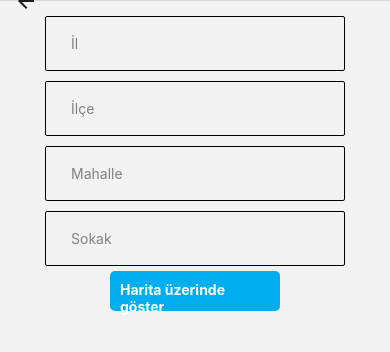
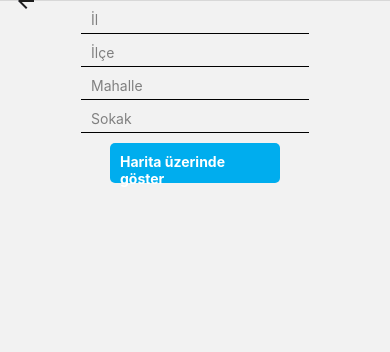
Before and after one commit to neslihanulpnr/movita, a React Native app: screen /Settings in a window 390 px wide. Shown: the top 352 px of the page. Built offline with nearby package versions, Linux system fonts and the light colour scheme.

Commit message:
settings-seferler

```diff
--- a/screens/Seferler.js
+++ b/screens/Seferler.js
@@ -1,14 +1,12 @@
 import React, { useEffect, useState } from 'react';
 import { View, Text, StyleSheet, ScrollView, ActivityIndicator, TouchableOpacity } from 'react-native';
 import moment from "moment";
-import { useNavigation } from '@react-navigation/native';
 
 export const Seferler = ({ data }) => {
   const [userData, setUserData] = useState([]);
   const [loading, setLoading] = useState(true);
   const [matchingDays, setMatchingDays] = useState([]);
   const [matchingIndexes, setMatchingIndexes] = useState([]);
-  const navigation = useNavigation();
 
   useEffect(() => {
     const fetchData = async () => {
@@ -88,12 +86,8 @@ export const Seferler = ({ data }) => {
   };
 
   const handleRoutePress = (index) => {
-    // Tıklanan günün uygun indeksi var mı kontrol et
     if (matchingIndexes.includes(index)) {
-      // Eğer uygun indeks bulunduysa, harita sayfasına git
-      navigation.navigate('Map', { data: userData[index], selectedRowIndex: index });
     } else {
-      // Uygun indeks bulunamazsa kullanıcıya bir mesaj gösterebilirsiniz
       console.log("Uygun sefer bulunamadı.");
     }
   };
--- a/screens/Settings.js
+++ b/screens/Settings.js
@@ -1,65 +1,110 @@
 import React, { useState } from "react";
-import { View, StyleSheet, TouchableOpacity, Text } from "react-native";
+import { View, StyleSheet, TouchableOpacity, Text, Keyboard } from "react-native";
 import { TextInput } from "react-native-gesture-handler";
 import MapView, { Marker } from "react-native-maps";
 
-export const Settings = () => {
-  const [ilValue, setIlValue] = useState("");
-  const [ilceValue, setIlceValue] = useState("");
-  const [mahalleValue, setMahalleValue] = useState("");
-  const [sokakValue, setSokakValue] = useState("");
+export const Settings = ({data}) => {
+  const [adress, setAdress] = useState({"il":"", "ilce":"","mahalle":"","sokak":""});
   const [showMap, setShowMap] = useState(false);
+  const [location, setLocation] = useState(null);
+  const [coordinates, setCoordinates] = useState([]);
+  const [dragAdress,setDragAdress]=useState()
 
-  const logEnteredInformation = () => {
-    console.log("Girilen Bilgiler:");
-    console.log("İl:", ilValue);
-    console.log("İlçe:", ilceValue);
-    console.log("Mahalle:", mahalleValue);
-    console.log("Sokak:", sokakValue);
+  const logEnteredInformation = async () => {
+    try {
+      console.log(adress);
+      Keyboard.dismiss();
+      setShowMap(true);
 
-    setShowMap(true);
+      // Adres bilgilerini kullanarak koordinatları al
+      const location = await getLocationFromAddress(
+        `${adress.mahalle} ${adress.sokak} ${adress.ilce} ${adress.il}`
+      );
+
+      setLocation(location);
+
+      // Rota için durakları belirle (örnekte sabit bir dizi kullanıldı)
+      const stops = [
+        { latitude: location.latitude + 0.01, longitude: location.longitude + 0.01 },
+        { latitude: location.latitude - 0.01, longitude: location.longitude - 0.01 },
+      ];
+      setCoordinates([location, ...stops]);
+    } catch (error) {
+      console.error("logEnteredInformation Hata:", error);
+    }
+  };
+
+  const getLocationFromAddress = async (address) => {
+    try {
+      const apiKey = "AIzaSyBxChzeUAytU-FcR8EkvX508ZXbbvpqDjw";
+      const response = await fetch(
+        `https://maps.googleapis.com/maps/api/geocode/json?address=${encodeURIComponent(
+          address
+        )}&key=${apiKey}`
+      );
+
+      const result = await response.json();
+
+      if (result.results && result.results.length > 0) {
+        const { lat, lng } = result.results[0].geometry.location;
+        return { latitude: lat, longitude: lng };
+      } else {
+        throw new Error("Konum bulunamadı.");
+      }
+    } catch (error) {
+      console.error("getLocationFromAddress Hata:", error);
+      throw error;
+    }
+  };
+
+  const handleMarkerDragEnd = (e) => {
+    // Sürüklenen marker'ın son konumunu al
+    const { latitude, longitude } = e.nativeEvent.coordinate;
+    setDragAdress({ latitude, longitude });
+    console.log("Sürüklenen Marker'ın Son Konumu:", { latitude, longitude });
   };
 
   return (
     <View>
-      <View style={styles.inputContainer}>
-        <View style={styles.input}>
+      <View style={styles.inputContainer2}>
+        <View style={styles.inputContainer}>
           <TextInput
             placeholder="İl"
             placeholderTextColor={"gray"}
-            style={{ flex: 1, marginLeft: 10 }}
-            value={ilValue}
-            onChangeText={(text) => setIlValue(text)}
+            style={styles.inputField}
+            value={adress.il}
+            onChangeText={(text) => setAdress({ ...adress, il: text })}
           />
         </View>
 
-        <View style={styles.input}>
+        <View style={styles.inputContainer}>
           <TextInput
             placeholder="İlçe"
             placeholderTextColor={"gray"}
-            style={{ flex: 1, marginLeft: 10 }}
-            value={ilceValue}
-            onChangeText={(text) => setIlceValue(text)}
+            style={styles.inputField}
+            value={adress.ilce}
+            onChangeText={(text) => setAdress({ ...adress, ilce: text })}
           />
         </View>
 
-        <View style={styles.input}>
+        <View style={styles.inputContainer}>
           <TextInput
             placeholder="Mahalle"
             placeholderTextColor={"gray"}
-            style={{ flex: 1, marginLeft: 10 }}
-            value={mahalleValue}
-            onChangeText={(text) => setMahalleValue(text)}
+            style={styles.inputField}
+            value={adress.mahalle}
+            onChangeText={(text) => setAdress({ ...adress, mahalle: text })}
           />
         </View>
 
-        <View style={styles.input}>
+        <View style={styles.inputContainer}>
           <TextInput
             placeholder="Sokak"
             placeholderTextColor={"gray"}
-            style={{ flex: 1, marginLeft: 10 }}
-            value={sokakValue}
-            onChangeText={(text) => setSokakValue(text)}
+            style={styles.inputField}
+
+            value={adress.sokak}
+            onChangeText={(text) => setAdress({ ...adress, sokak: text })}
           />
         </View>
 
@@ -97,10 +142,15 @@ export const Settings = () => {
               longitudeDelta: 0.0421,
             }}
           >
-            <Marker
-              coordinate={{ latitude: 39.933365, longitude: 32.859741 }}
-              title=""
-            />
+
+            {location && (
+              <Marker
+                coordinate={location}
+                draggable
+                onDragEnd={(e) => handleMarkerDragEnd(e)}
+
+              />)}
+
           </MapView>
         </View>
       )}
@@ -109,25 +159,41 @@ export const Settings = () => {
 };
 
 const styles = StyleSheet.create({
-  inputContainer: {
+  inputContainer2: {
     alignItems: "center",
     justifyContent: "center",
     padding: 10,
   },
+  inputContainer: {
+    flexDirection: 'row',
+    alignItems: 'center',
+    borderBottomWidth: 1,
+    borderBottomColor: 'black',
+    paddingBottom: 5,
+    marginBottom: 10,
+  },
+
   input: {
     flexDirection: "row",
     alignItems: "center",
+    justifyContent:"center",
     width: 300,
-    height: 55,
-    padding: 15,
+    height: 35,
     borderWidth: 0.2,
     borderRadius: 2,
-    margin: 5,
+    marginBottom: 5,
   },
   map: {
-    height: 370,
+    height: 570,
     width: 400,
     position: "absolute",
     top: 10
   },
+  label: {
+    marginRight: 10,
+  },
+  inputField: {
+    flex: 1,
+    marginLeft: 10,
+  },
 });
```
